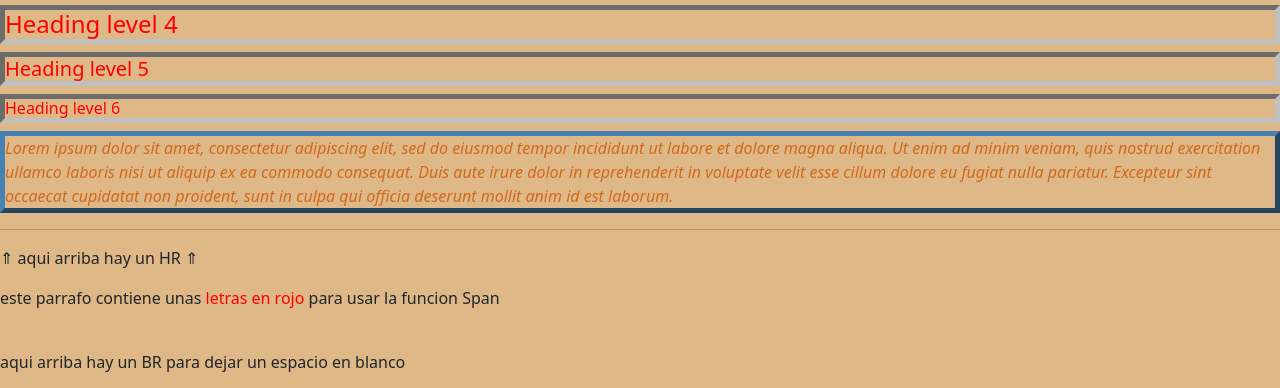
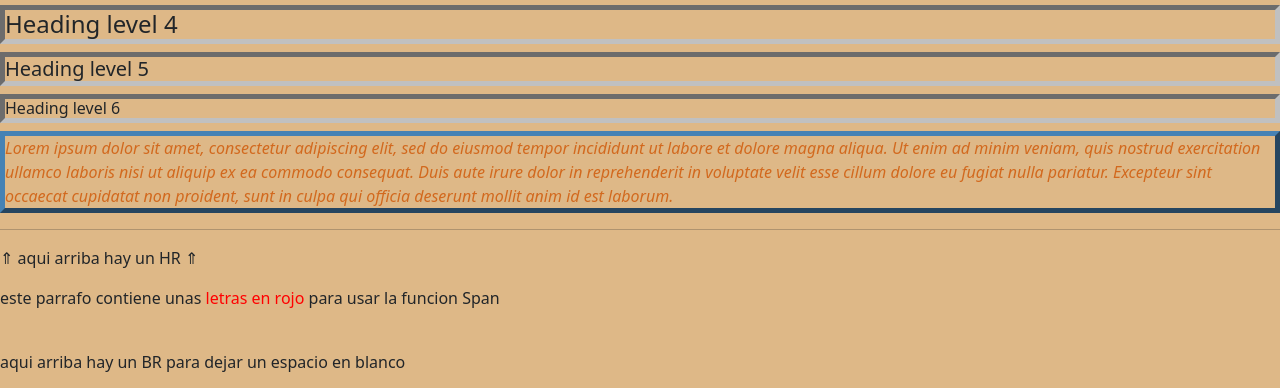
Before and after one commit to Matieu22/TP_Prog, a plain HTML site: page HTML desde 0/index.html in a window 1280 px wide. Shown: the part 225-613 px from the top of the page. Drawn offline with nearby package versions, Linux system fonts and the light colour scheme.

Commit message:
Update styles.css

```diff
--- a/HTML desde 0/assets/styles.css
+++ b/HTML desde 0/assets/styles.css
@@ -1,13 +1,8 @@
-/*aqui declaramos que el color del fondo sea de color beige pero si no quisieramos un color hariamos lo siguiente:*/
-/*background: url("lugar de procedencia de la imagen") no-repeat center center/cover;*/
 .cuerpo{
 
     background-color: burlywood;
   }
 
-
-/*aqui utilizamos la funcion de id para decirle al navegador que ponga todo lo que tenga la id de de "titulo" lo ponga de color rojo*/
-#titulo{
   color: red;
 }
 
```
